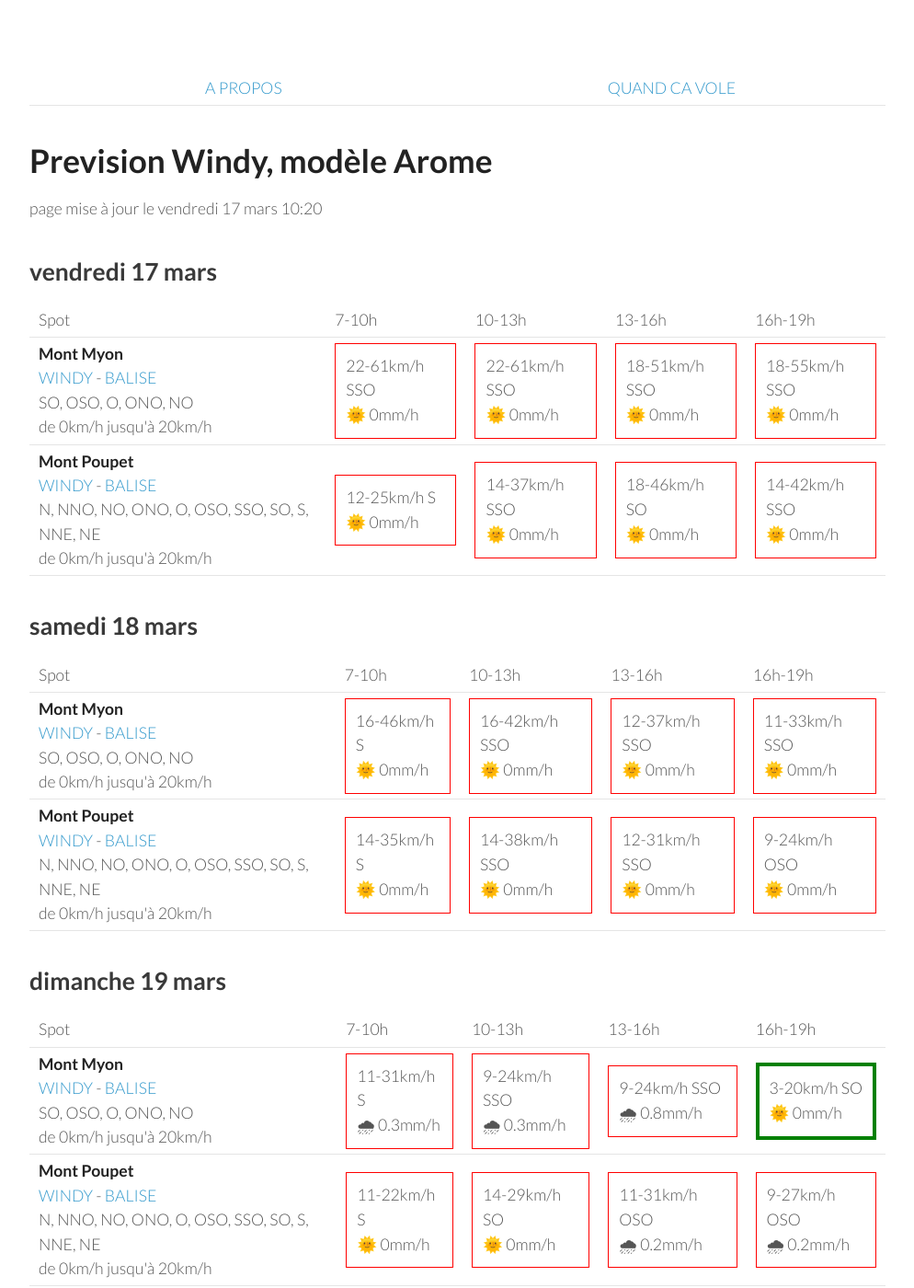
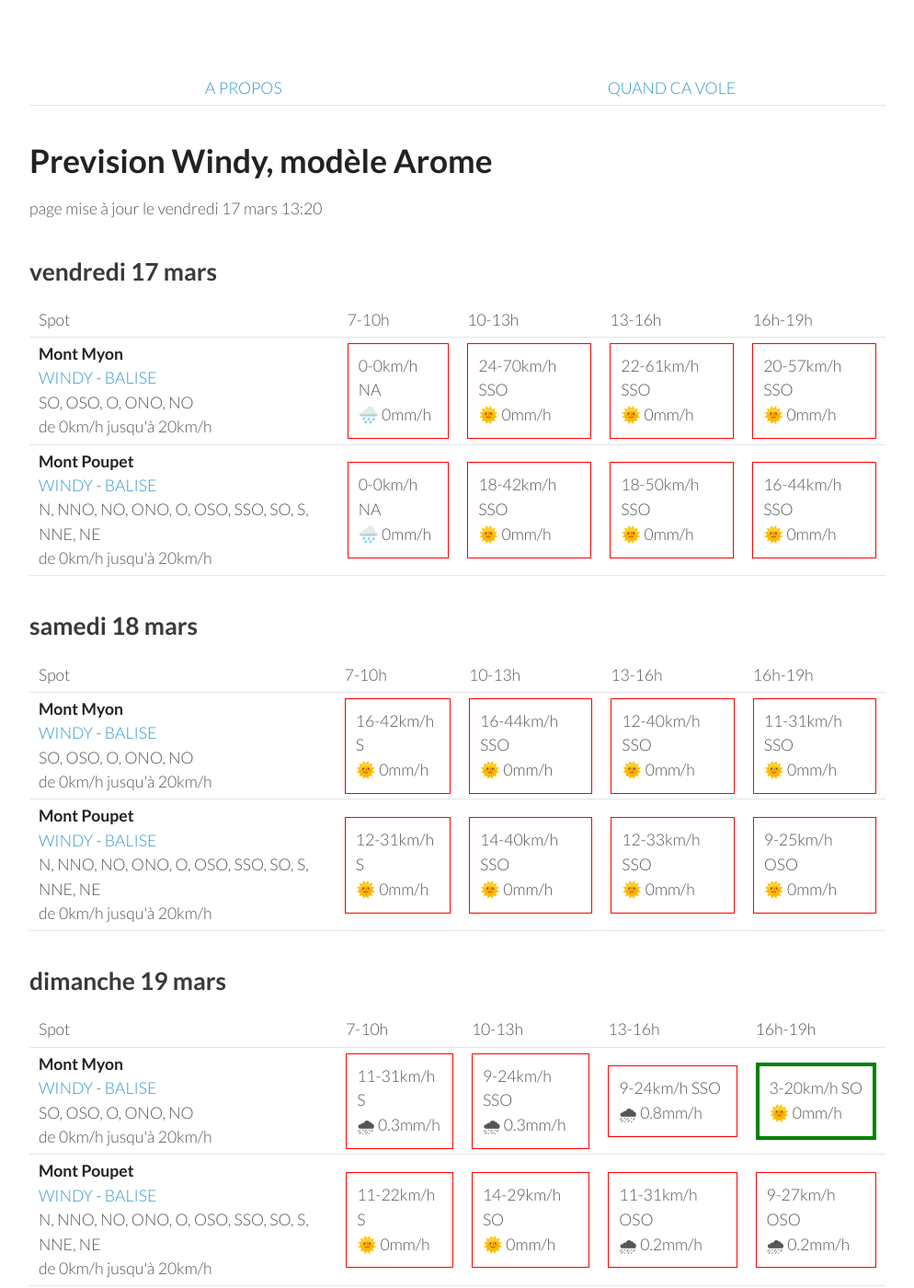
Before and after one commit to parapente-dans-le-nord/parapente-dans-le-nord.github.io, a Jekyll site: the page built from jura.markdown, in a window 1280 px wide and 1400 px high. Shown: the whole window at 92% size, without its empty margins (26-1020 px from the left). Built offline with Jekyll 4.4.1, drawn with Linux system fonts in a browser that asks for light colours.

Commit message:
update index.markdown

```diff
--- a/jura.markdown
+++ b/jura.markdown
@@ -7,7 +7,7 @@ title:  "Tous les spots"
 {: .links}
 
 # Prevision Windy, modèle Arome
-page mise à jour le vendredi 17 mars 10:20
+page mise à jour le vendredi 17 mars 13:20
 
 ## vendredi 17 mars
 
@@ -24,21 +24,19 @@ page mise à jour le vendredi 17 mars 10:20
 <tr>
         <td><strong>Mont Myon</strong><br><a href="https://windy.com/46.331/5.397?45.898,5.394,8,m:eWoagj8">WINDY</a> - <span class=""><a href="http://www.balisemeteo.com/balise.php?idBalise=70">BALISE</a> </span><br> <span class="vent-favorable">SO, OSO, O, ONO, NO</span><br><span class="force-vent">de 0km/h jusqu'à 20km/h</span> </td>
 
+            <td><div class="not-flyable"><p>0-0km/h NA</p><p>🌧️ 0mm/h</p></div></td>
+            <td><div class="not-flyable"><p>24-70km/h SSO</p><p>🌞 0mm/h</p></div></td>
             <td><div class="not-flyable"><p>22-61km/h SSO</p><p>🌞 0mm/h</p></div></td>
-            <td><div class="not-flyable"><p>22-61km/h SSO</p><p>🌞 0mm/h</p></div></td>
-            <td><div class="not-flyable"><p>18-51km/h SSO</p><p>🌞 0mm/h</p></div></td>
-            <td><div class="not-flyable"><p>18-55km/h SSO</p><p>🌞 0mm/h</p></div></td>
-
+            <td><div class="not-flyable"><p>20-57km/h SSO</p><p>🌞 0mm/h</p></div></td>
 
     </tr>
 <tr>
         <td><strong>Mont Poupet</strong><br><a href="https://windy.com/46.970/5.876?46.541,5.876,8">WINDY</a> - <span class=""><a href="http://www.balisemeteo.com/balise.php?idBalise=92">BALISE</a> </span><br> <span class="vent-favorable">N, NNO, NO, ONO, O, OSO, SSO, SO, S, NNE, NE</span><br><span class="force-vent">de 0km/h jusqu'à 20km/h</span> </td>
 
-            <td><div class="not-flyable"><p>12-25km/h S</p><p>🌞 0mm/h</p></div></td>
-            <td><div class="not-flyable"><p>14-37km/h SSO</p><p>🌞 0mm/h</p></div></td>
-            <td><div class="not-flyable"><p>18-46km/h SO</p><p>🌞 0mm/h</p></div></td>
-            <td><div class="not-flyable"><p>14-42km/h SSO</p><p>🌞 0mm/h</p></div></td>
-
+            <td><div class="not-flyable"><p>0-0km/h NA</p><p>🌧️ 0mm/h</p></div></td>
+            <td><div class="not-flyable"><p>18-42km/h SSO</p><p>🌞 0mm/h</p></div></td>
+            <td><div class="not-flyable"><p>18-50km/h SSO</p><p>🌞 0mm/h</p></div></td>
+            <td><div class="not-flyable"><p>16-44km/h SSO</p><p>🌞 0mm/h</p></div></td>
 
     </tr>
 
@@ -60,20 +58,20 @@ page mise à jour le vendredi 17 mars 10:20
 <tr>
         <td><strong>Mont Myon</strong><br><a href="https://windy.com/46.331/5.397?45.898,5.394,8,m:eWoagj8">WINDY</a> - <span class=""><a href="http://www.balisemeteo.com/balise.php?idBalise=70">BALISE</a> </span><br> <span class="vent-favorable">SO, OSO, O, ONO, NO</span><br><span class="force-vent">de 0km/h jusqu'à 20km/h</span> </td>
 
-            <td><div class="not-flyable"><p>16-46km/h S</p><p>🌞 0mm/h</p></div></td>
-            <td><div class="not-flyable"><p>16-42km/h SSO</p><p>🌞 0mm/h</p></div></td>
-            <td><div class="not-flyable"><p>12-37km/h SSO</p><p>🌞 0mm/h</p></div></td>
-            <td><div class="not-flyable"><p>11-33km/h SSO</p><p>🌞 0mm/h</p></div></td>
+            <td><div class="not-flyable"><p>16-42km/h S</p><p>🌞 0mm/h</p></div></td>
+            <td><div class="not-flyable"><p>16-44km/h SSO</p><p>🌞 0mm/h</p></div></td>
+            <td><div class="not-flyable"><p>12-40km/h SSO</p><p>🌞 0mm/h</p></div></td>
+            <td><div class="not-flyable"><p>11-31km/h SSO</p><p>🌞 0mm/h</p></div></td>
 
 
     </tr>
 <tr>
         <td><strong>Mont Poupet</strong><br><a href="https://windy.com/46.970/5.876?46.541,5.876,8">WINDY</a> - <span class=""><a href="http://www.balisemeteo.com/balise.php?idBalise=92">BALISE</a> </span><br> <span class="vent-favorable">N, NNO, NO, ONO, O, OSO, SSO, SO, S, NNE, NE</span><br><span class="force-vent">de 0km/h jusqu'à 20km/h</span> </td>
 
-            <td><div class="not-flyable"><p>14-35km/h S</p><p>🌞 0mm/h</p></div></td>
-            <td><div class="not-flyable"><p>14-38km/h SSO</p><p>🌞 0mm/h</p></div></td>
-            <td><div class="not-flyable"><p>12-31km/h SSO</p><p>🌞 0mm/h</p></div></td>
-            <td><div class="not-flyable"><p>9-24km/h OSO</p><p>🌞 0mm/h</p></div></td>
+            <td><div class="not-flyable"><p>12-31km/h S</p><p>🌞 0mm/h</p></div></td>
+            <td><div class="not-flyable"><p>14-40km/h SSO</p><p>🌞 0mm/h</p></div></td>
+            <td><div class="not-flyable"><p>12-33km/h SSO</p><p>🌞 0mm/h</p></div></td>
+            <td><div class="not-flyable"><p>9-25km/h OSO</p><p>🌞 0mm/h</p></div></td>
 
 
     </tr>
```
